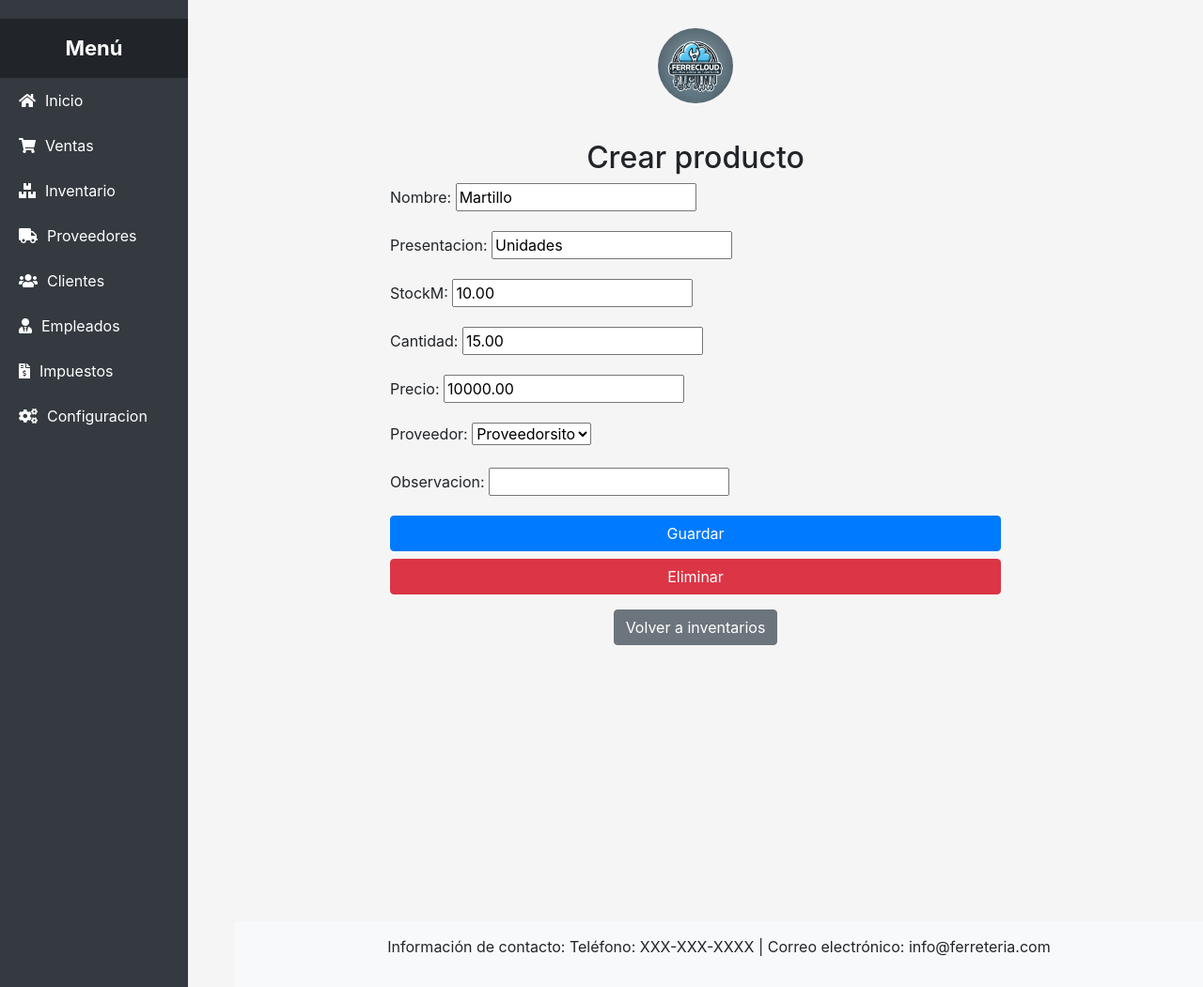
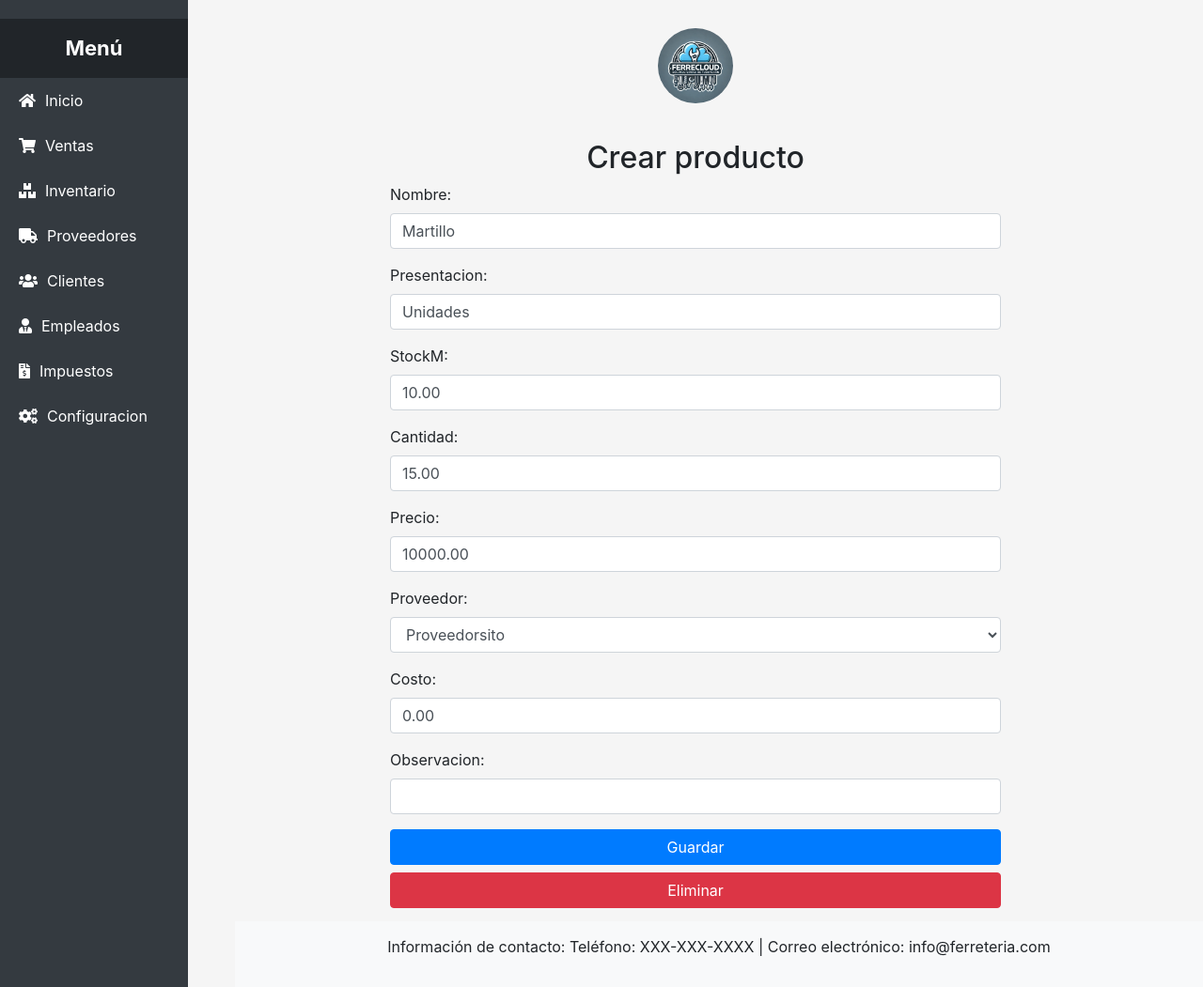
Before and after one commit to alde326/FerreCloud, a Django app: page /inventario/editar/1/ in a window 1280 px wide. Shown: the whole page at 94% size. Run offline with Django 5.2, Linux system fonts and the light colour scheme; data comes from the database, SQL or seed files in the repository; some libraries are stand-ins or nearby versions.

Commit message:
add costo to inventario forms

```diff
--- a/Configuracion/templates/indexCostos.html
+++ b/Configuracion/templates/indexCostos.html
@@ -98,7 +98,7 @@
     <!-- Fila para botón de crear empleado -->
     <div class="row">
         <div class="col-auto">
-            <a href="{% url 'indexCostos' %}" class="btn btn-success">Ver tipos de costos</a>
+            <a href="{% url 'indexTipos' %}" class="btn btn-success">Ver tipos de costos</a>
         </div>
     </div>
 
--- a/Inventario/templates/editProduct.html
+++ b/Inventario/templates/editProduct.html
@@ -5,7 +5,7 @@ Crear producto
 {% endblock %}
 
 {% block content %}
-    {% load custom_filters_inventarios %}
+    {% load custom_filters_Inventarios %}
 
     <div class="container mt-4">
         <div class="row">
@@ -56,6 +56,13 @@ Crear producto
                         </div>
                     </div>
                     <div class="form-group">
+                        {{ form.costo.label_tag }}
+                        {{ form.costo|add_class:"form-control" }}
+                        <div class="invalid-feedback">
+                            Por favor, ingresa el costo del producto.
+                        </div>
+                    </div>
+                    <div class="form-group">
                         {{ form.observacion.label_tag }}
                         {{ form.observacion|add_class:"form-control" }}
                         <div class="invalid-feedback">
```
